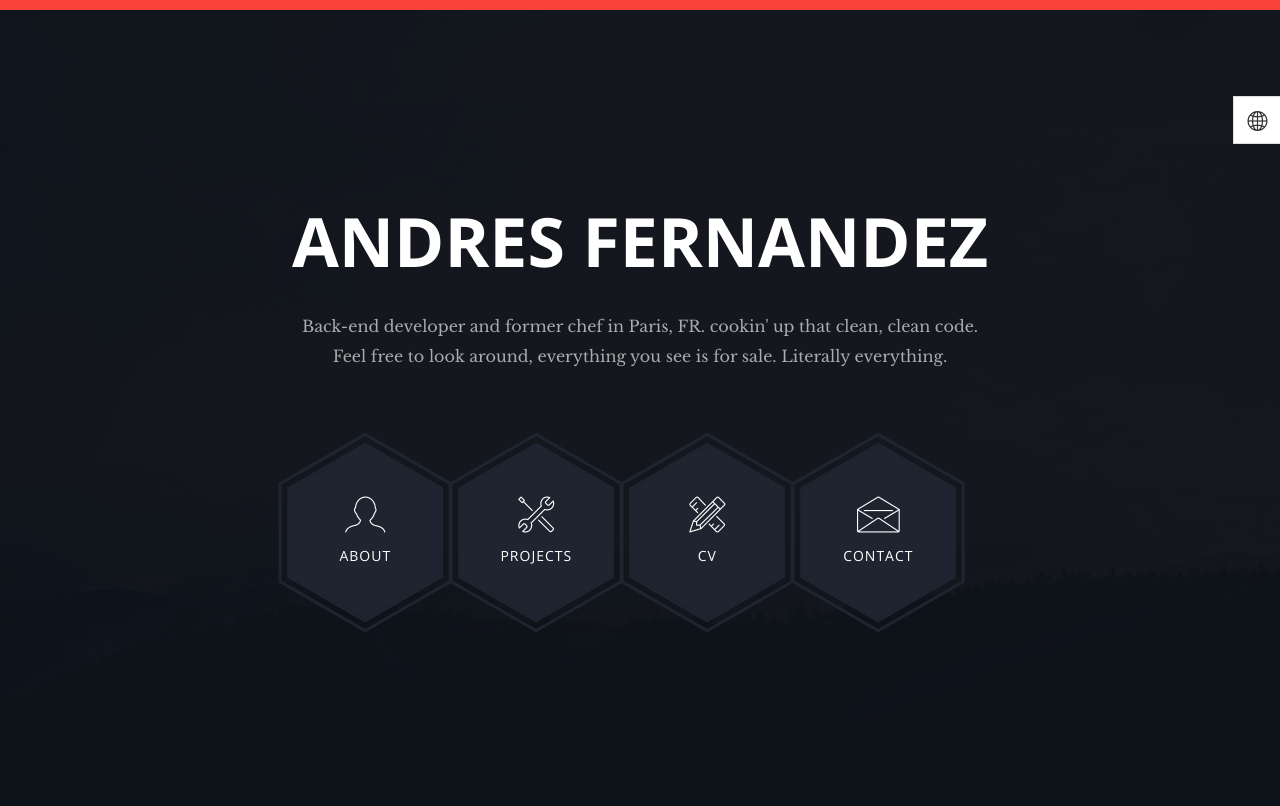
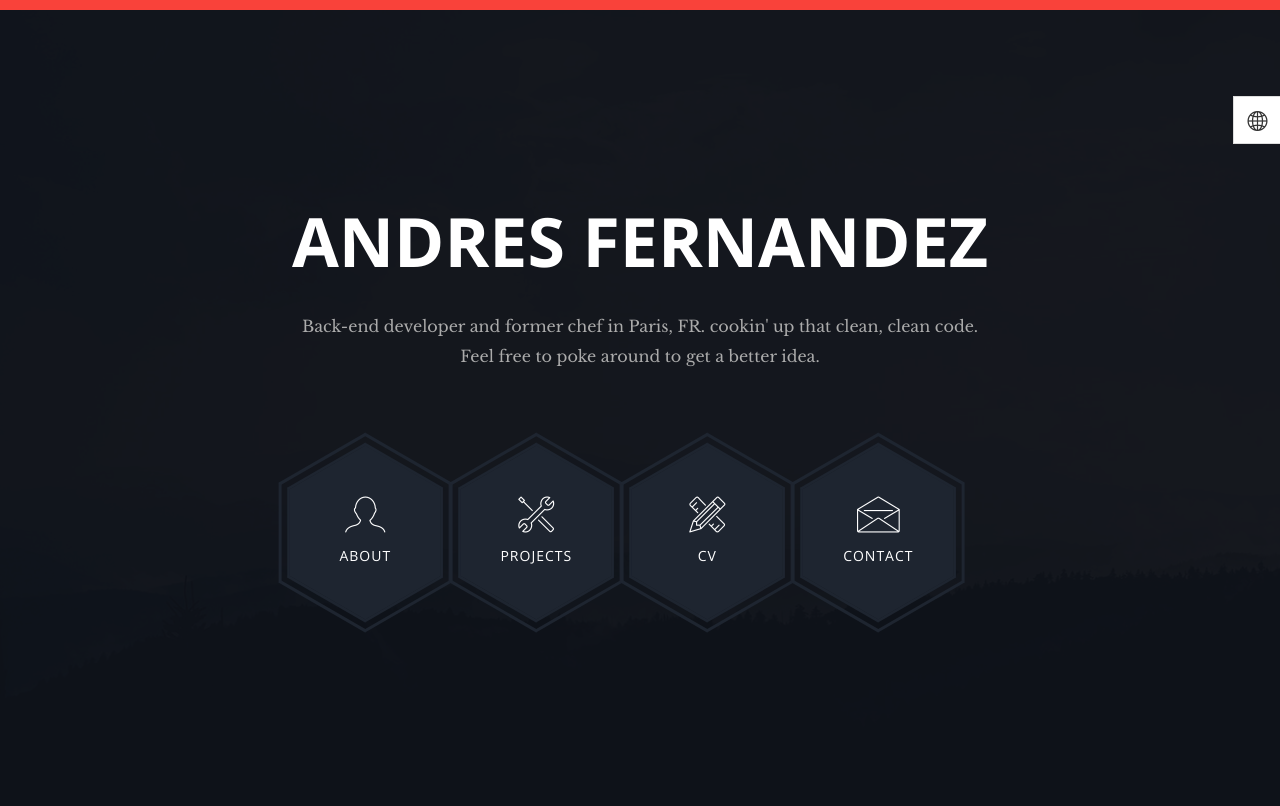
Before and after one commit to CAndresFernandez/afdev-dynamic, a Symfony app: template templates/main/home.html.twig in a window 1280 px wide. Run offline with Twig, Linux system fonts and the light colour scheme; the template is opened without the code that fills it, so the values that code supplies are empty; some libraries are stand-ins or nearby versions; some web fonts are replaced.

Commit message:
copy mod

```diff
--- a/templates/main/home.html.twig
+++ b/templates/main/home.html.twig
@@ -31,7 +31,7 @@
                 {# <img src="../public/theme/images/phantom.png" alt="" /> #}
                 <h2>Andres Fernandez</h2>
                 <p>
-                  Back-end developer and former chef in Paris, FR. cookin' up that clean, clean code.<br />Feel free to look around, everything you see is for sale. Literally everything.
+                  Back-end developer and former chef in Paris, FR. cookin' up that clean, clean code.<br />Feel free to poke around to get a better idea.
                 </p>
               </div>
 
```
